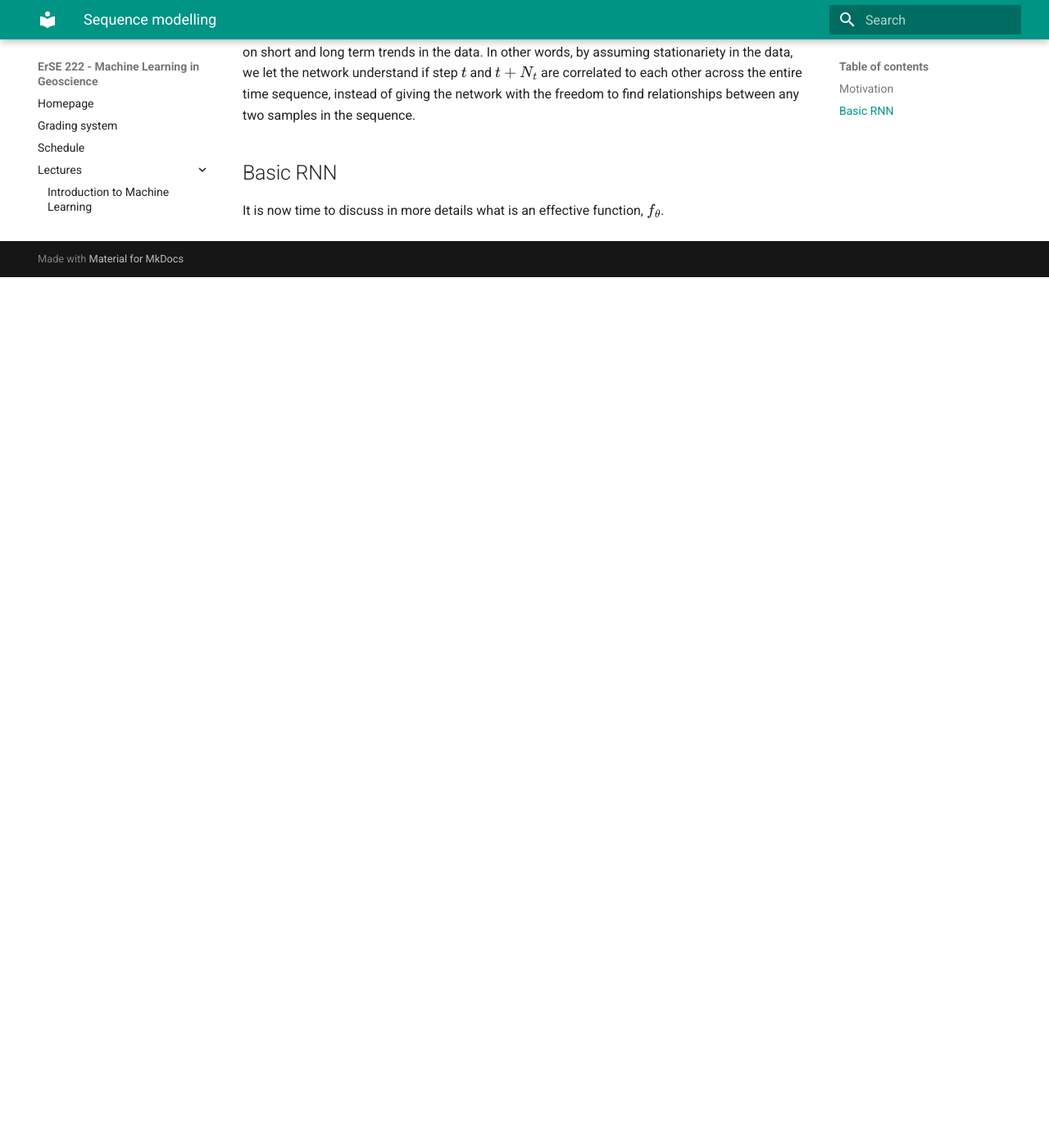
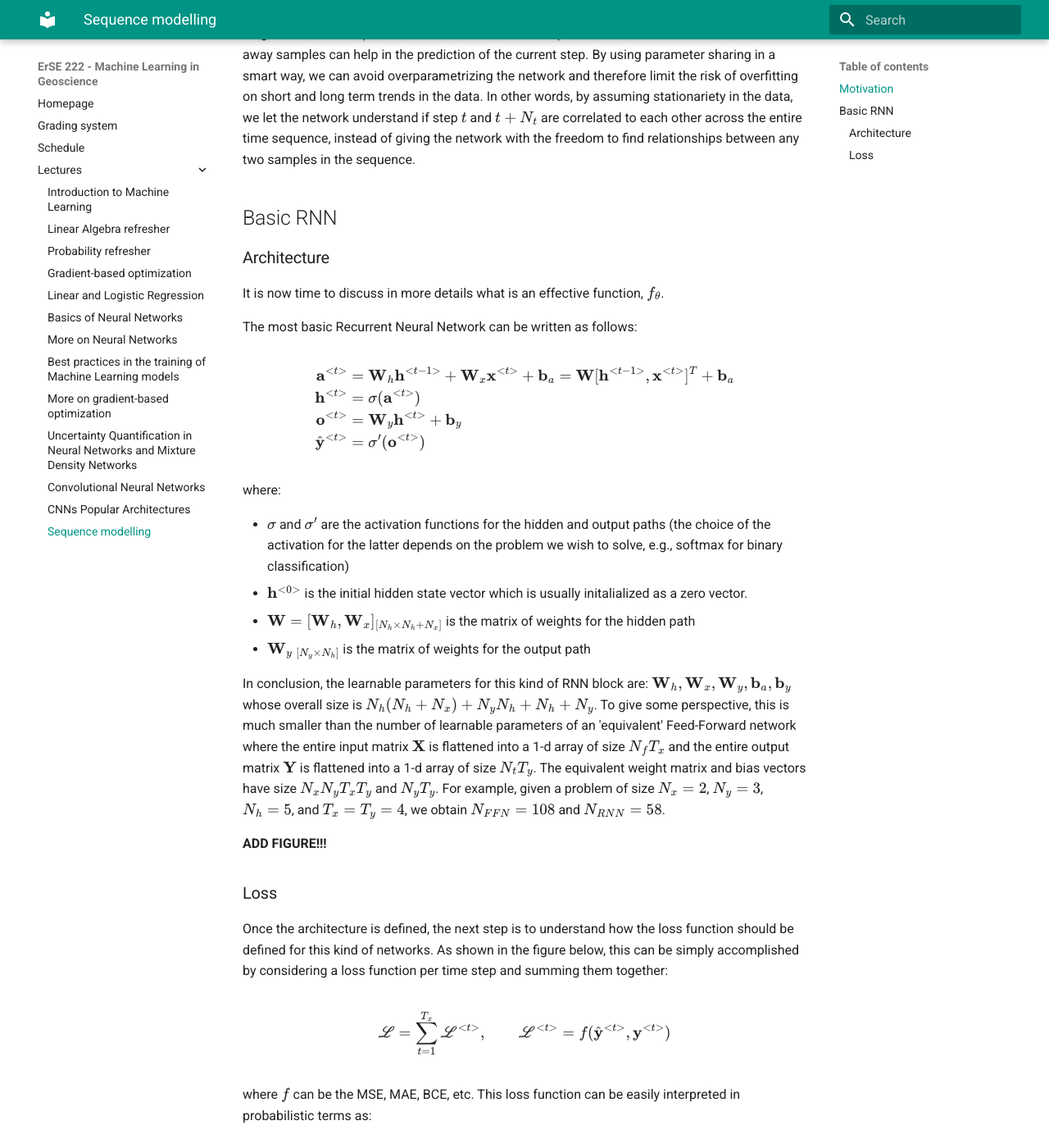
Before and after one commit to DIG-Kaust/MLgeoscience, an MkDocs documentation site: the page built from docs/lectures/12_seqmod.md, in a window 1280 px wide and 1400 px high, scrolled down 4658 px. Shown: the whole window at 82% size. Built offline with MkDocs 1.6.1 and Material for MkDocs 9.7.7, drawn with Linux system fonts in a browser that asks for light colours; before the commit the page ends 4996 px from its top, so only the background shows below that; some of the changed text lies outside the part shown.

Commit message:
Added more in seqmod lecture notes

```diff
--- a/docs/lectures/12_seqmod.md
+++ b/docs/lectures/12_seqmod.md
@@ -92,19 +92,20 @@
   \end{bmatrix}_{[N_t \times T_y]}
 $$
 
-where $T_x$ and $T_y$ are the lenght of the input and output sequences. Finally, note that in the most general case these parameters
-may be sample dependant (i.e., when we allow sequences of variable size): the following notation will be used in that case, $T_x^{(i)}$ and $T_y^{(i)}$
+where $T_x$ and $T_y$ are the lenght of the input and output sequences. First, note that this notations differs from before in that a
+single training sample is now represented as a matrix; therefore, the entire training data becomes a 3-D tensor of size $[N_s \times N_f \times T_x]$
+(and $[N_s \times N_t \times T_y]$). Finally, note that in the most general case these parameters may be sample dependant (i.e., when we allow sequences of variable size): the following notation will be used in that case, $T_x^{(i)}$ and $T_y^{(i)}$
 where $i$ refers to the i-th training sample. Moreover, given that we recurrently apply the same function $f_\theta$, we can very compactly write an
 RNN as:
 
 $$
-h^{<t>}, y^{<t>}=f_\theta(h^{<t-1>}, x^{<t>}) \qquad t=1,2,T_x
+\mathbf{h}^{<t>}, \mathbf{y}^{<t>}=f_\theta(\mathbf{h}^{<t-1>}, \mathbf{x}^{<t>}) \qquad t=1,2,T_x
 $$
 
 that we can unroll into:
 
 $$
-h^{<t>}, y^{<t>}=f_\theta(f_\theta(f_\theta(h^{<0>}, x^{<1>}), ...), x^{<t-2>}), x^{<t-1>}), x^{<t>})
+\mathbf{h}^{<t>}, \mathbf{y}^{<t>}=f_\theta(f_\theta(f_\theta(\mathbf{h}^{<0>}, \mathbf{x}^{<1>}), ...), \mathbf{x}^{<t-2>}), \mathbf{x}^{<t-1>}), \mathbf{x}^{<t>})
 $$
 
 As we have already briefly mentioned, RNNs allows some flexibility on the choice of $T_y$ (i.e., the length of the output sequence).
@@ -122,4 +123,66 @@
 instead of giving the network with the freedom to find relationships between any two samples in the sequence.
 
 ## Basic RNN
+
+### Architecture
 It is now time to discuss in more details what is an effective function, $f_\theta$.
+
+The most basic Recurrent Neural Network can be written as follows:
+
+$$
+\begin{aligned}
+\mathbf{a}^{<t>} &= \mathbf{W}_h \mathbf{h}^{<t-1>} + \mathbf{W}_x \mathbf{x}^{<t>} + \mathbf{b}_a = \mathbf{W} [\mathbf{h}^{<t-1>}, \mathbf{x}^{<t>}]^T + \mathbf{b}_a  \\
+\mathbf{h}^{<t>} &= \sigma(\mathbf{a}^{<t>} )  \\
+\mathbf{o}^{<t>} &= \mathbf{W}_y \mathbf{h}^{<t>} + \mathbf{b}_y \\
+\hat{\mathbf{y}}^{<t>} &= \sigma' (\mathbf{o}^{<t>})  \\
+\end{aligned}
+$$
+
+where:
+
+- $\sigma$ and $\sigma'$ are the activation functions for the hidden and output paths (the choice of the activation
+for the latter depends on the problem we wish to solve, e.g., softmax for binary classification)
+- $\mathbf{h}^{<0>}$ is the initial hidden state vector which is usually initalialized as a zero vector.
+- $\mathbf{W} = [\mathbf{W}_h, \mathbf{W}_x]_{[N_h \times N_h + N_x]}$ is the matrix of weights for the hidden path
+- $\mathbf{W}_{y \; [N_y \times N_h]}$ is the matrix of weights for the output path
+
+In conclusion, the learnable parameters for this kind of RNN block are: $\mathbf{W}_h, \mathbf{W}_x, \mathbf{W}_y,
+\mathbf{b}_a, \mathbf{b}_y$ whose overall size is $N_h(N_h+N_x) + N_y N_h + N_h + N_y$. To give some perspective, this
+is much smaller than the number of learnable parameters of an 'equivalent' Feed-Forward network where the entire input matrix $\mathbf{X}$
+is flattened into a 1-d array of size $N_f T_x$ and the entire output matrix $\mathbf{Y}$
+is flattened into a 1-d array of size $N_t T_y$. The equivalent weight matrix and bias vectors have size $N_x N_y T_x T_y$ and $N_yT_y$.
+For example, given a problem of size $N_x=2$, $N_y=3$, $N_h=5$, and $T_x=T_y=4$, we obtain $N_{FFN}=108$ and $N_{RNN}=58$.
+
+**ADD FIGURE!!!**
+
+### Loss
+
+Once the architecture is defined, the next step is to understand how the loss function should be defined for this kind of networks.
+As shown in the figure below, this can be simply accomplished by considering a loss function per time step and summing them together:
+
+$$
+\mathscr{L} = \sum_{t=1}^{T_x} \mathscr{L}^{<t>}, \qquad \mathscr{L}^{<t>}= f(\hat{\mathbf{y}}^{<t>}, \mathbf{y}^{<t>})
+$$
+
+where $f$ can be the MSE, MAE, BCE, etc. This loss function can be easily interpreted in probabilistic terms as:
+
+$$
+f \rightarrow -log P (\mathbf{y}^{<t>} | \mathbf{x}^{<1>}, \mathbf{x}^{<2>}, ..., \mathbf{x}^{<t>})
+$$
+
+To conclude, we note that the process of evaluating the various terms of the loss function is sequential as a previous hidden state is
+required to evaluate the current output. This can be very expensive and does not allow for parallelization (beyond across training samples), similar
+to the case of very deep feedforward neural networks.
+
+**ADD FIGURE!!!**
+
+Given the loss function defined above, the computation of its gradient easily follows the principles that we have already extensively
+discussed in previous lectures; in simple terms, the backpropagation algorithm is applied on the unrolled computational graph in order
+to obtain the gradients of the weights and biases of the network block. Backpropagation over an RNN block is usually referred to as
+back-propagation through time (BPTT).
+
+Looking at this in more details, we can observe how the overall gradient of each of the weights or biases can be written as
+
+$$
+\frac{\partial \mathscr{L}}{\partial \cdot} = \sum_{t=1}^{T_x} \frac{\partial \mathscr{L}^{<t>}}{\partial \cdot}
+$$
```
